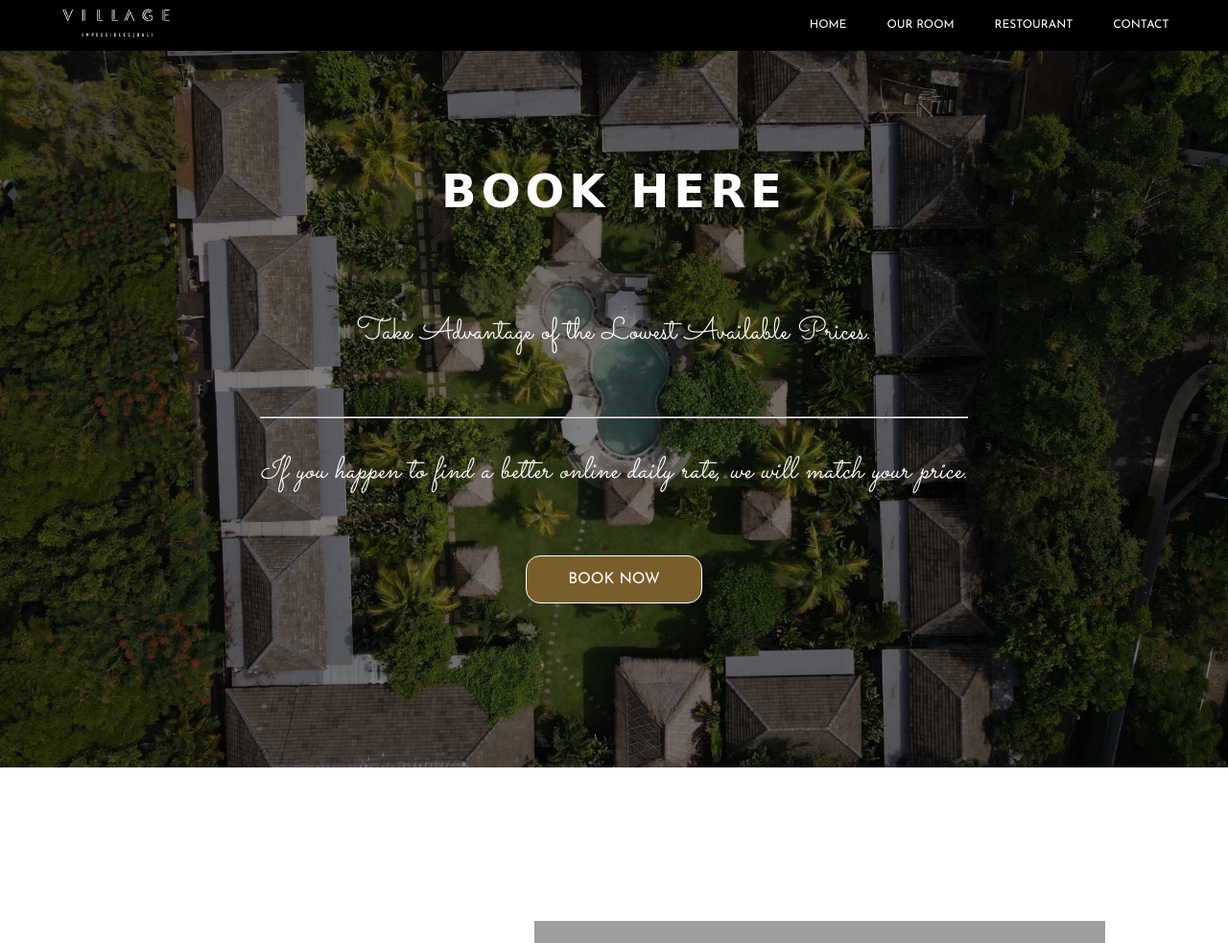
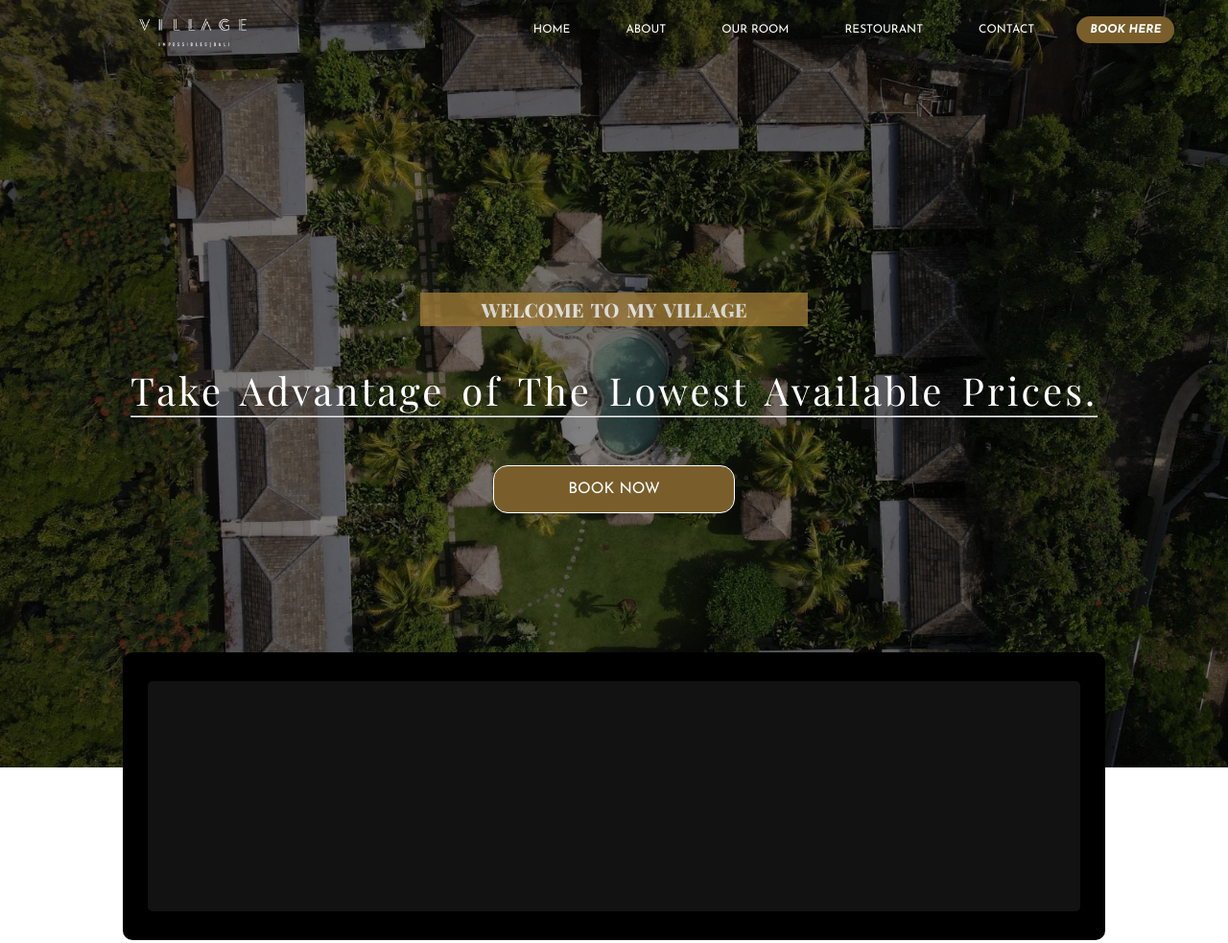
Before and after one commit to joksuss/My-Village, a plain HTML site: page index.html in a window 1280 px wide. Shown: the top 983 px of the page at 96% size. Drawn offline with nearby package versions, Linux system fonts and the light colour scheme; grey boxes are pictures that could not be loaded; a web font is replaced by a local one.

Commit message:
mengubah slogan dan menambahkan tempat untuk booking

```diff
--- a/index.html
+++ b/index.html
@@ -30,46 +30,30 @@
         </a>
         <nav>
           <a href="">Home</a>
+          <a href="">About</a>
           <a href="">Our Room</a>
           <a href="">Restourant</a>
           <a href="">Contact</a>
+          <a class="book" href="">BOOK HERE</a>
         </nav>
-      </div>
-
-      <div class="top-nav">
-        <!-- <span class="logo"><i class="fa fa-envelope"></i> Logo</span> -->
-        <span class="logo"
-          ><img
-            src="./assets/village-bali-website-white-logo.png"
-            alt=""
-            srcset=""
-        /></span>
-        <div id="myLinks">
-          <a href="">Home</a>
-          <a href="">Our Room</a>
-          <a href="">Restourant</a>
-          <a href="">Contact</a>
-        </div>
-        <span href="javascript:void(0);" class="icon" onclick="myFunction()">
-          <i class="fa fa-bars"></i>
-        </span>
       </div>
     </header>
 
     <main>
       <section class="banner">
         <div class="banner-content">
-          <h2 class="title">BOOK HERE</h2>
+          <h2 class="title">Welcome To My Village</h2>
           <p class="sub-title">
-            Take Advantage of the Lowest Available Prices.
+            Take Advantage of The Lowest Available Prices.
           </p>
           <hr class="banner-divider-content" />
-          <p class="sub-title" style="font-style: italic">
-            If you happen to find a better online daily rate, we will match your
-            price.
-          </p>
 
           <a href="" class="btn-hero">BOOK NOW</a>
+        </div>
+      </section>
+      <section class="daftar-booking">
+        <div class="inner-daftar">
+
         </div>
       </section>
 
--- a/style.css
+++ b/style.css
@@ -1,5 +1,5 @@
 @import url('https://fonts.googleapis.com/css2?family=Josefin+Sans:ital,wght@0,100..700;1,100..700&family=Open+Sans:ital,wght@0,300..800;1,300..800&display=swap');
-@import url('https://fonts.googleapis.com/css2?family=Sacramento&family=Sevillana&display=swap');
+@import url('https://fonts.googleapis.com/css2?family=Playfair+Display:ital,wght@0,400..900;1,400..900&family=Sacramento&family=Sevillana&display=swap');
 
 * {
   margin: 0;
@@ -13,6 +13,7 @@
 header {
   position: fixed;
   width: 100%;
+  z-index: 1;
 }
 header .nav-wrap {
   /* position */
@@ -24,11 +25,12 @@ header .nav-wrap {
   padding: 0 2%;
 
   /* styling */
-  background-color: #000;
+
 }
 
 header .nav-wrap .logo {
-  margin-left: 20px;
+  margin-top: 10px;
+  margin-left: 100px;
 }
 nav a{
   margin-right: 30px;
@@ -41,6 +43,7 @@ header .nav-wrap .logo img {
 header .nav-wrap nav {
   /* background-color: orange; */
   display: flex;
+  width: max-content;
 }
 
 header .nav-wrap nav a {
@@ -48,7 +51,7 @@ header .nav-wrap nav a {
   text-decoration: none;
   color: white;
   font-size: 0.75em;
-  padding: 8px 6px;
+  padding: 8px 14px;
   text-transform: uppercase;
 }
 
@@ -60,8 +63,17 @@ header .top-nav {
   display: none;
 }
 
+.book{
+  background-color: #795e2c;
+  font-weight: 1000;
+  border-radius: 15px;
+  font-style: italic;
+}
+
+
 /* ============= Banner ============= */
 .banner {
+
   width: 100%;
   height: 100vh;
   /* background-image: url("https://www.village-bali.com/wp-content/uploads/2024/03/village-drone.jpeg"); */
@@ -82,17 +94,28 @@ header .top-nav {
 }
 .banner .title {
   text-transform: uppercase;
-  font-size: 3em;
+  font-size: 1.25em;
   margin-bottom: 2em;
-  font-family: "Sevillana", cursive;
-  letter-spacing: 5px;
+  font-family: "Playfair Display", serif;
+  font-weight: 800;
+  word-spacing: 3px;
+  margin-top: 40px;
+  opacity: 0.8;
+  background-color: #9b7735;
+  padding-top: 4px;
+  padding-bottom: 4px;
+  width: 40%;
+  margin-left: auto;
+  margin-right: auto;
 }
 
 .banner .sub-title {
-  word-spacing: 2px;
-  font-size: 2em;
-  margin-bottom: 2em;
-  font-family: "Sacramento", cursive;
+  font-size: 2.5em;
+  word-spacing: 5px;
+  letter-spacing: 3px;
+
+  /* font-family: "Sacramento", cursive; */
+  font-family: "Playfair Display", serif;
 }
 
 .btn-hero {
@@ -114,8 +137,31 @@ header .top-nav {
 }
 
 .banner-divider-content {
-  margin-bottom: 2em;
+  margin-bottom: 50px;
 }
+
+/* =========== Daftar Booking ======== */
+.daftar-booking{
+  width: 80%;
+  background-color: black;
+  height: 300px;
+  margin-left: auto;
+  margin-right: auto;
+  margin-top: -120px;
+  display: flex;
+  justify-content: center; /* Mengatur horizontal */
+  align-items: center;    /* Mengatur vertikal */
+  border-radius: 10px;
+}
+
+.inner-daftar{
+  height: 80%;
+  width: 95%;
+  border-radius: 5px;
+  background-color: #3d3d3d;
+  opacity: 30%;
+}
+
 /* ============= Our Room ============= */
 .our-room {
   padding: 10%;
```
